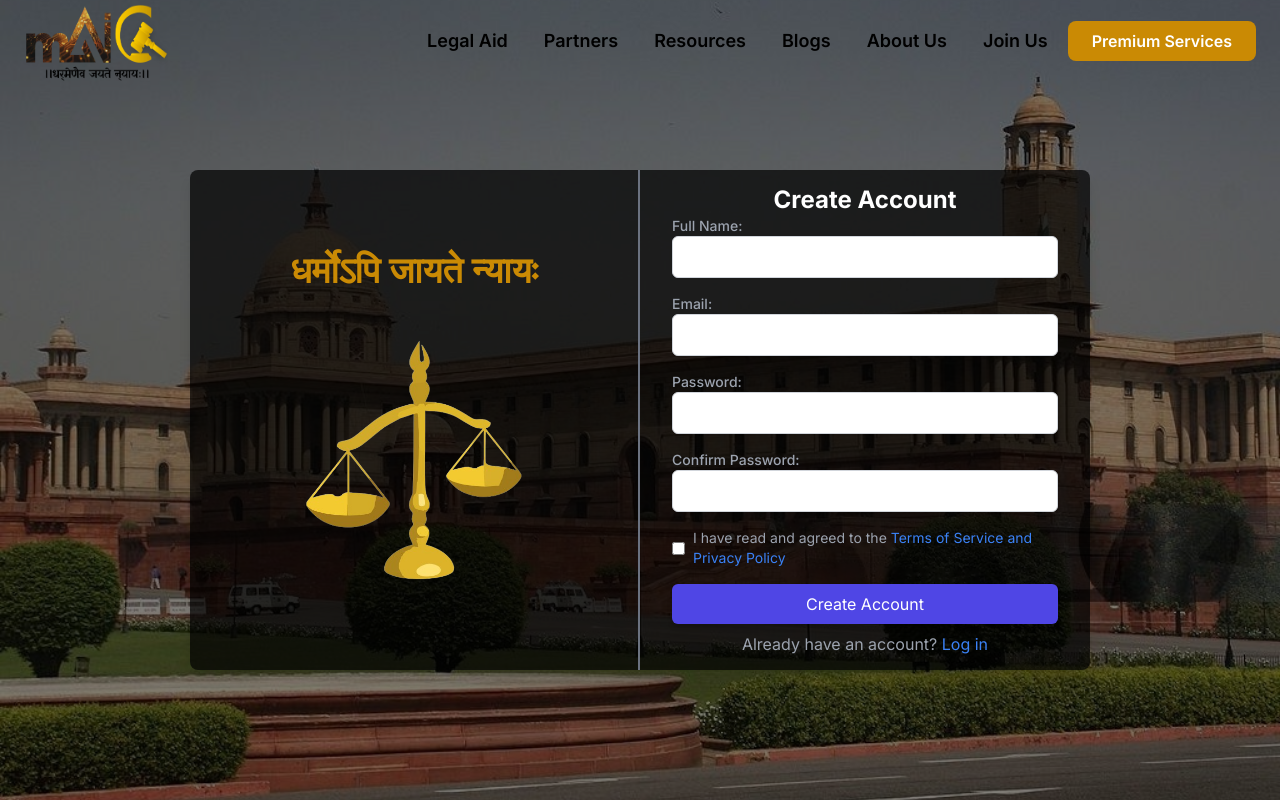
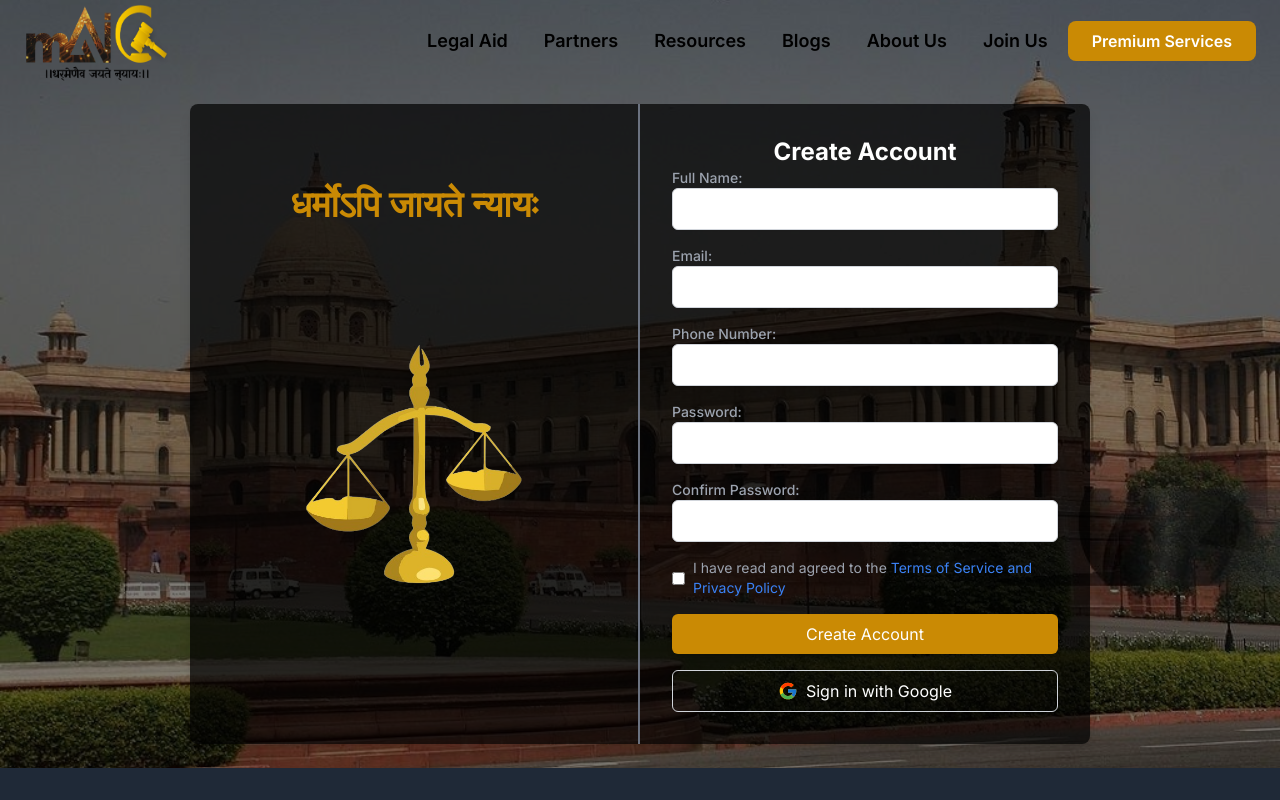
Before and after one commit to idcindia/mAI-Court, a Next.js app: page /register in a window 1280 px wide. Shown: the top 800 px of the page. Built offline with nearby package versions, Linux system fonts and the light colour scheme.

Commit message:
form changrs styles google aad

```diff
--- a/src/app/login/page.js
+++ b/src/app/login/page.js
@@ -2,8 +2,8 @@
 
 const LoginPage = () => {
   return (
-    <div className="h-screen flex items-center justify-center bg-cover bg-center bg-no-repeat" style={{ backgroundImage: "url('/Assests/web1.jpg')" }}>
-      <div className="bg-black bg-opacity-10 p-8 rounded-lg shadow-lg backdrop-blur-md mt-20">
+    <div className="h-[45rem] flex items-center justify-center bg-cover bg-center bg-no-repeat" style={{ backgroundImage: "url('/Assests/web4.jpg')" }}>
+      <div className="bg-black bg-opacity-50 lg:w-[50%] p-8 rounded-lg shadow-lg backdrop-blur-md">
         <h2 className="text-3xl font-bold mb-4 text-white text-center">Login</h2>
         <form className="space-y-4">
           <div>
@@ -17,17 +17,7 @@ const LoginPage = () => {
               className="w-full px-4 py-2 rounded-md bg-slate-5 bg-opacity-40 text-white outline-none focus:ring-2 focus:ring-blue-400"
             />
           </div>
-          <div>
-            <label className="block text-white text-sm font-bold mb-2" htmlFor="password">
-              Phone Numer
-            </label>
-            <input
-              type="phone number"
-              id="phone numer"
-              placeholder="phone number"
-              className="w-full px-4 py-2 rounded-md bg-slate-5 bg-opacity-40 text-white outline-none focus:ring-2 focus:ring-blue-400"
-            />
-          </div>
+
           <div>
             <label className="block text-white text-sm font-bold mb-2" htmlFor="password">
               Password
@@ -43,11 +33,11 @@ const LoginPage = () => {
             <label className="text-sm text-white">
               <input type="checkbox" className="mr-2" /> Remember me
             </label>
-            <a href="#" className="text-sm text-blue-400">Forgot Password?</a>
+            <a href="#" className="text-sm text-yellow-500">Forgot Password?</a>
           </div>
           <button
             type="submit"
-            className="w-full py-2 bg-blue-500 hover:bg-blue-600 text-white rounded-md text-lg transition duration-300"
+            className="w-full py-2 bg-yellow-500 hover:bg-yellow-600 text-white rounded-md text-lg transition duration-300"
           >
             Sign in
           </button>
--- a/src/app/register/page.js
+++ b/src/app/register/page.js
@@ -6,6 +6,7 @@ export default function RegisterPage() {
   const [formData, setFormData] = useState({
     username: "",
     email: "",
+    phone: "", // New phone number field
     password: "",
     confirmPassword: "",
   });
@@ -27,7 +28,7 @@ export default function RegisterPage() {
     setError("");
     setSuccess("");
 
-    const { username, email, password, confirmPassword } = formData;
+    const { username, email, phone, password, confirmPassword } = formData;
 
     if (password !== confirmPassword) {
       setError("Passwords do not match!");
@@ -40,7 +41,7 @@ export default function RegisterPage() {
         headers: {
           "Content-Type": "application/json",
         },
-        body: JSON.stringify({ username, email, password }),
+        body: JSON.stringify({ username, email, phone, password }),
       });
 
       const data = await res.json();
@@ -57,26 +58,25 @@ export default function RegisterPage() {
 
   return (
     <div
-      className="relative h-screen w-screen flex items-center justify-center bg-cover bg-center"
+      className="relative h-[48rem] w-screen flex items-center justify-center bg-cover bg-center"
       style={{ backgroundImage: `url('/Assests/ntwater.jpeg')` }}
     >
       {/* Dark overlay */}
       <div className="absolute inset-0 bg-black opacity-50"></div>
 
-      <div className="relative lg:w-[900px] mt-10 h-[500px] bg-black bg-opacity-70 flex rounded-lg overflow-hidden shadow-lg">
+      <div className="relative lg:w-[900px] mt-20  bg-black bg-opacity-70 flex rounded-lg overflow-hidden shadow-lg">
         {/* Image section with scales icon */}
         <div className="w-1/2 flex items-center justify-center p-8 border-r-2 border-gray-500">
-        <p className="absolute top-20 text-4xl text-yellow-600 font-semibold">
+          <p className="absolute top-20 text-4xl text-yellow-600 font-semibold">
             धर्मोऽपि जायते न्यायः
           </p>
-          <div className=" flex mt-20 items-center justify-center">
-          <img
-            src="/Assests/scales.png"
-            alt="Scales of Justice"
-            className=" lg:w-[16rem] "
-          />
+          <div className="flex mt-20 items-center justify-center">
+            <img
+              src="/Assests/scales.png"
+              alt="Scales of Justice"
+              className="lg:w-[16rem]"
+            />
           </div>
-
         </div>
 
         {/* Form section */}
@@ -113,6 +113,22 @@ export default function RegisterPage() {
                 type="email"
                 name="email"
                 value={formData.email}
+                onChange={handleChange}
+                required
+                className="w-full px-3 py-2 border border-gray-300 rounded-md shadow-sm focus:outline-none focus:ring-indigo-500 focus:border-indigo-500"
+              />
+            </div>
+            <div>
+              <label
+                htmlFor="phone"
+                className="block text-sm font-medium text-gray-400"
+              >
+                Phone Number:
+              </label>
+              <input
+                type="tel"
+                name="phone"
+                value={formData.phone}
                 onChange={handleChange}
                 required
                 className="w-full px-3 py-2 border border-gray-300 rounded-md shadow-sm focus:outline-none focus:ring-indigo-500 focus:border-indigo-500"
@@ -172,31 +188,43 @@ export default function RegisterPage() {
 
             <button
               type="submit"
-              className="w-full bg-indigo-600 text-white py-2 px-4 rounded-md shadow-md hover:bg-indigo-700"
+              className="w-full bg-yellow-600 text-white py-2 px-4 rounded-md shadow-md hover:bg-yellow-700"
             >
               Create Account
             </button>
           </form>
 
           {/* Social signup buttons */}
-          {/* <div className="mt-4 flex items-center justify-between">
-            <button className="flex items-center w-1/2 justify-center py-2 px-4 border border-gray-300 rounded-md shadow-sm">
-              <img src="/Assests/google-icon.png" alt="Google" className="w-5 h-5 mr-2" />
-              Signup with Google
+          <div className="mt-4">
+            <button className="flex items-center w-full justify-center py-2 px-4 border border-gray-300 text-white hover:bg-slate-700 rounded-md shadow-sm">
+              {/* Google SVG Icon */}
+              <svg
+                xmlns="http://www.w3.org/2000/svg"
+                width="24"
+                height="24"
+                viewBox="0 0 48 48"
+                className="w-5 h-5 mr-2"
+              >
+                <path
+                  fill="#FFC107"
+                  d="M43.611,20.083H42V20H24v8h11.303c-1.649,4.657-6.08,8-11.303,8c-6.627,0-12-5.373-12-12c0-6.627,5.373-12,12-12c3.059,0,5.842,1.154,7.961,3.039l5.657-5.657C34.046,6.053,29.268,4,24,4C12.955,4,4,12.955,4,24c0,11.045,8.955,20,20,20c11.045,0,20-8.955,20-20C44,22.659,43.862,21.35,43.611,20.083z"
+                ></path>
+                <path
+                  fill="#FF3D00"
+                  d="M6.306,14.691l6.571,4.819C14.655,15.108,18.961,12,24,12c3.059,0,5.842,1.154,7.961,3.039l5.657-5.657C34.046,6.053,29.268,4,24,4C16.318,4,9.656,8.337,6.306,14.691z"
+                ></path>
+                <path
+                  fill="#4CAF50"
+                  d="M24,44c5.166,0,9.86-1.977,13.409-5.192l-6.19-5.238C29.211,35.091,26.715,36,24,36c-5.202,0-9.619-3.317-11.283-7.946l-6.522,5.025C9.505,39.556,16.227,44,24,44z"
+                ></path>
+                <path
+                  fill="#1976D2"
+                  d="M43.611,20.083H42V20H24v8h11.303c-0.746,2.105-2.024,3.91-3.685,5.236c0.001-0.001,0.002-0.001,0.003-0.002l6.19,5.238C36.943,38.76,44,33.416,44,24C44,22.659,43.862,21.35,43.611,20.083z"
+                ></path>
+              </svg>
+              Sign in with Google
             </button>
-            <button className="flex items-center w-1/2 justify-center py-2 px-4 border border-gray-300 rounded-md shadow-sm">
-              <img src="/Assests/facebook-icon.png" alt="Facebook" className="w-5 h-5 mr-2" />
-              Signup with Facebook
-            </button>
-          </div> */}
-
-          {/* Login link */}
-          <p className="text-center mt-2 text-gray-400">
-            Already have an account?{" "}
-            <a href="/login" className="text-blue-500">
-              Log in
-            </a>
-          </p>
+          </div>
         </div>
       </div>
     </div>
```
